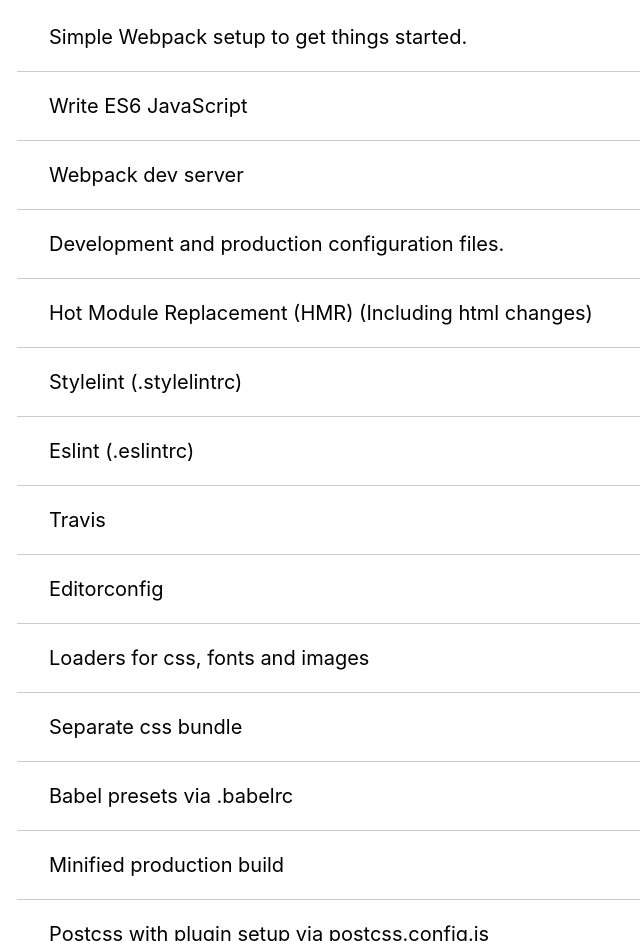
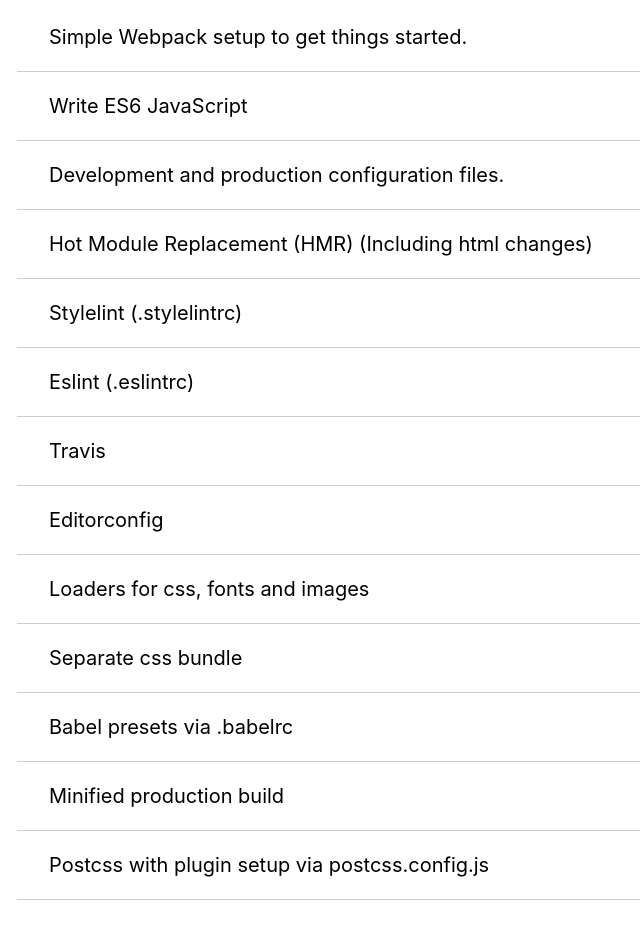
Before and after one commit to justinotero/webpack-setup, a website built with webpack: page docs/index.html in a window 1280 px wide. Shown: the part 853-1794 px from the top of the page, without its empty margins (223-863 px from the left). Built offline with nearby package versions, Linux system fonts and the light colour scheme; some packages are replaced by stand-ins of ours.

Commit message:
New build

```diff
--- a/docs/index.html
+++ b/docs/index.html
@@ -29,7 +29,6 @@
 		<ul class="features">
 			<li>Simple Webpack setup to get things started.</li>
 			<li>Write ES6 JavaScript</li>
-			<li>Webpack dev server</li>
 			<li>Development and production configuration files.</li>
 			<li>Hot Module Replacement (HMR) (Including html changes)</li>
 			<li>Stylelint (.stylelintrc)</li>
```
